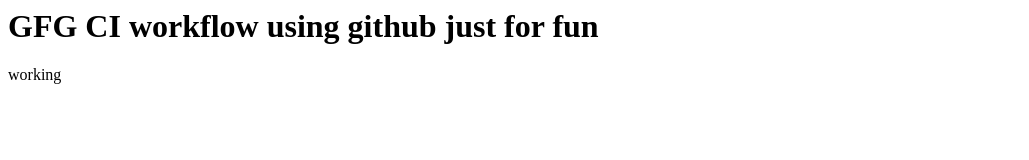
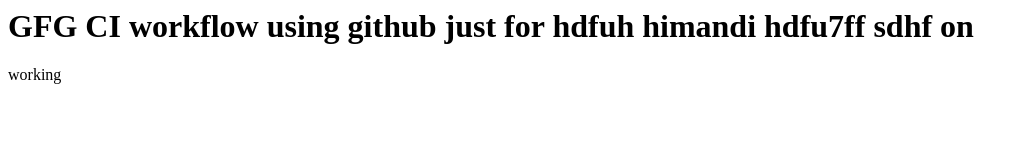
Before and after one commit to HimansiD55/cicd-workflow, a website: page index.html in a window 1280 px wide. Shown: the whole page, without its empty margins (0-1029 px from the left). Drawn offline with Linux system fonts and the light colour scheme.

Commit message:
Update index.html

```diff
--- a/index.html
+++ b/index.html
@@ -1,7 +1,7 @@
 <html>
 
 <body>
-      <h1>GFG CI workflow using github just for fun</h1>
+      <h1>GFG CI workflow using github just for hdfuh himandi hdfu7ff sdhf on</h1>
        <p> working</p>
 </body>
 
```
